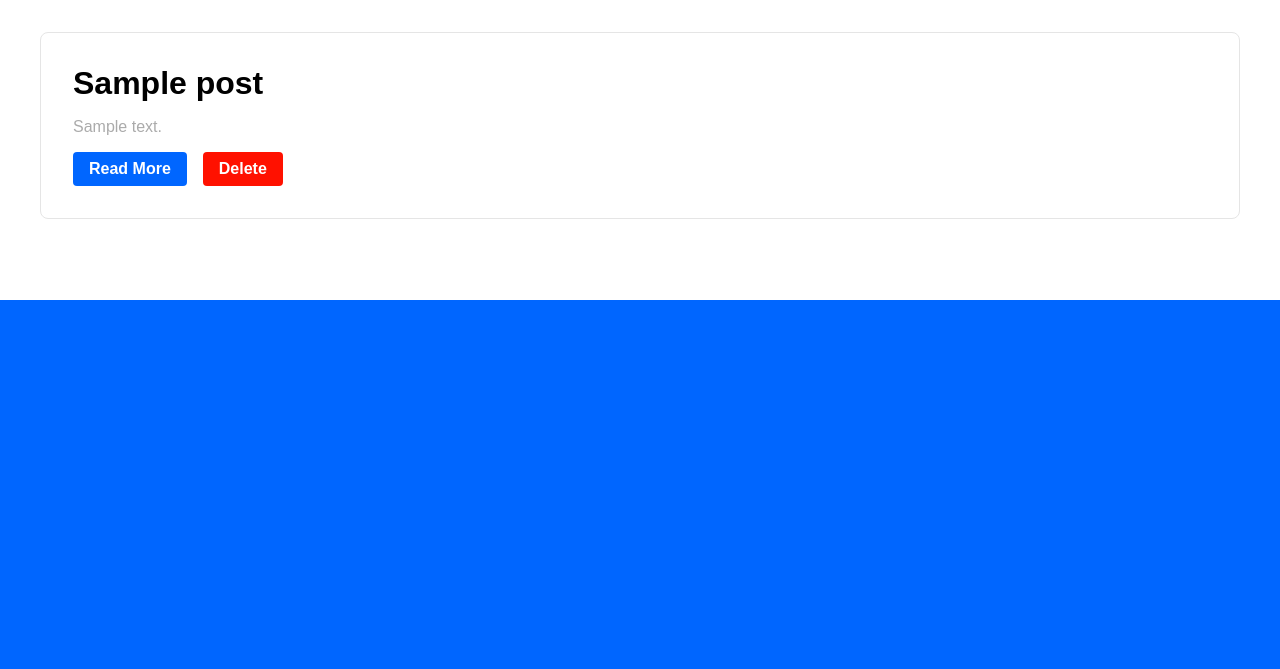
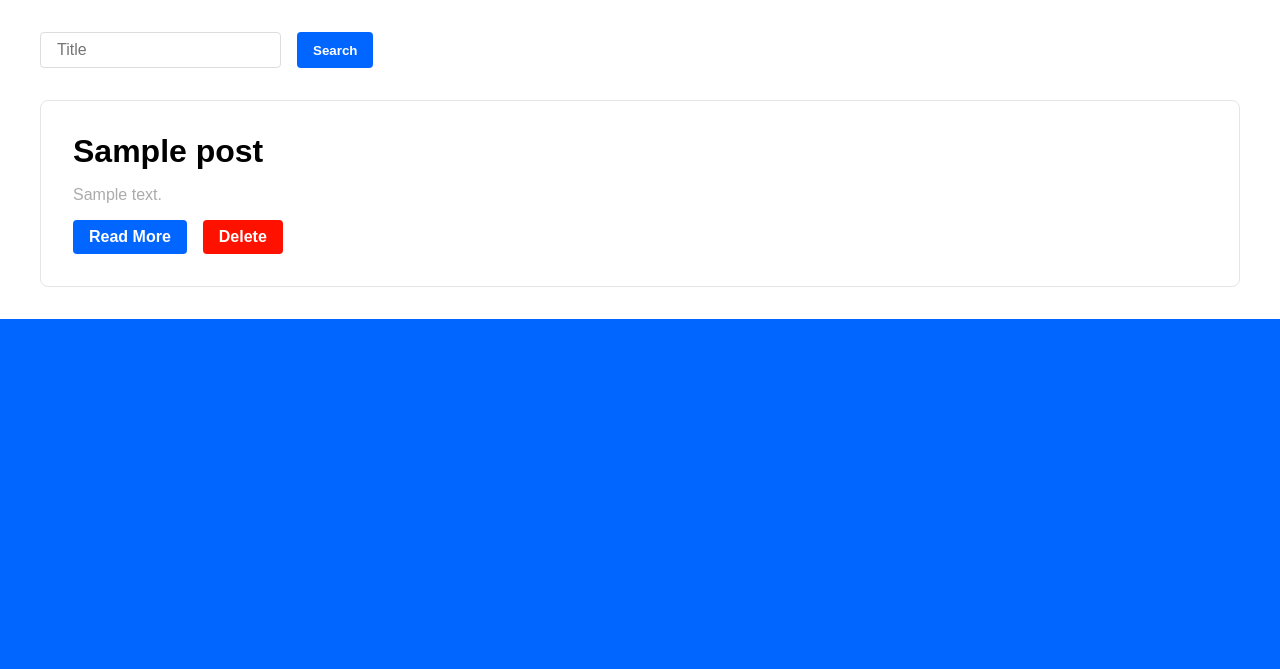
Before and after one commit to lucasNBS/django-basics, a Django app: page / in a window 1280 px wide. Shown: the part 150-819 px from the top of the page. Before the commit the page ends 450 px from the top, so only its background shows below. Run offline with Django 5.2, Linux system fonts and the light colour scheme; tables that the repository leaves empty hold one stand-in row (values such as "Sample post").

Commit message:
feat: Posts filter

```diff
--- a/posts/templates/posts/index.html
+++ b/posts/templates/posts/index.html
@@ -6,6 +6,16 @@
 {% endblock %}
 
 {% block content %}
+  <form action="{% url 'posts' %}" method="get" class="form-container">
+    <input
+      type="text"
+      name="search-title"
+      class="input-container"
+      placeholder="Title"
+      value="{{ search_title }}"
+    />
+    <button type="submit" class="form-button">Search</button>
+  </form>
   <section class="posts-container">
     {% for post in page_obj %}
       <div class="post-container">
@@ -20,10 +30,18 @@
   </section>
   <div class="pagination-container">
     {% if page_obj.has_previous %}
-      <a href="?page={{ page_obj.previous_page_number }}">Previous</a>
+      <a
+        href="?search-title={{ search_title }}&page={{ page_obj.previous_page_number }}"
+      >
+        Previous
+      </a>
     {% endif %}
     {% if page_obj.has_next %}
-      <a href="?page={{ page_obj.next_page_number }}">Next</a>
+      <a
+        href="?search-title={{ search_title }}&page={{ page_obj.next_page_number }}"
+      >
+        Next
+      </a>
     {% endif %}
   </div>
 {% endblock %}
--- a/posts/views.py
+++ b/posts/views.py
@@ -6,6 +6,11 @@ from .forms import PostForm
 def list_posts(request):
   posts = Post.objects.all()
 
+  search_title = request.GET.get("search-title")
+
+  if search_title is not None:
+    posts = posts.filter(title__icontains=search_title)
+
   paginator = Paginator(posts, 2)
 
   page = request.GET.get('page')
@@ -13,10 +18,14 @@ def list_posts(request):
   if page == 0 or page is None:
     page = 1
 
+  if search_title is None:
+    search_title = ""
+
   page_obj = paginator.get_page(page)
 
   context = {
-    'page_obj': page_obj
+    'page_obj': page_obj,
+    'search_title': search_title,
   }
 
   return render(request, 'posts/index.html', context)
--- a/static/css/posts.module.css
+++ b/static/css/posts.module.css
@@ -1,3 +1,26 @@
+.form-container {
+  margin-top: 2rem;
+  display: flex;
+  gap: 1rem;
+}
+
+.input-container {
+  padding: 0.5rem 1rem;
+  border: 1px solid #DDD;
+  border-radius: 4px;
+  font-size: 1rem;
+}
+
+.form-button {
+  cursor: pointer;
+  background-color: #06F;
+  height: 36px;
+  padding: 0.5rem 1rem;
+  border-radius: 4px;
+  color: #fff;
+  font-weight: 700;
+}
+
 .posts-container {
   width: 100%;
   margin: 2rem 0;
```
